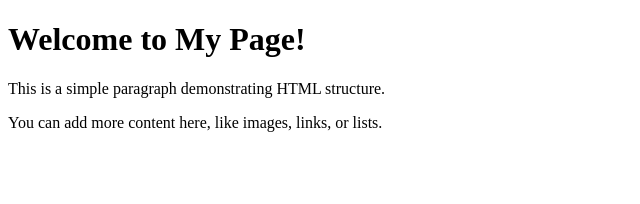
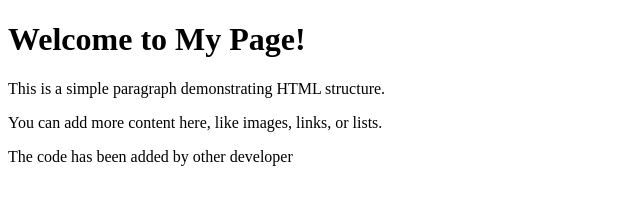
Before and after one commit to belikeaffu/MyFirstRepo, a plain HTML site: page index.html in a window 1280 px wide. Shown: the whole page, without its empty margins (0-640 px from the left). Drawn offline with Linux system fonts and the light colour scheme.

Commit message:
Some code added by intial developer to the code

```diff
--- a/index.html
+++ b/index.html
@@ -9,3 +9,5 @@
     <p>You can add more content here, like images, links, or lists.</p>
 </body>
 </html>
+
+The code has been added by other developer
```
